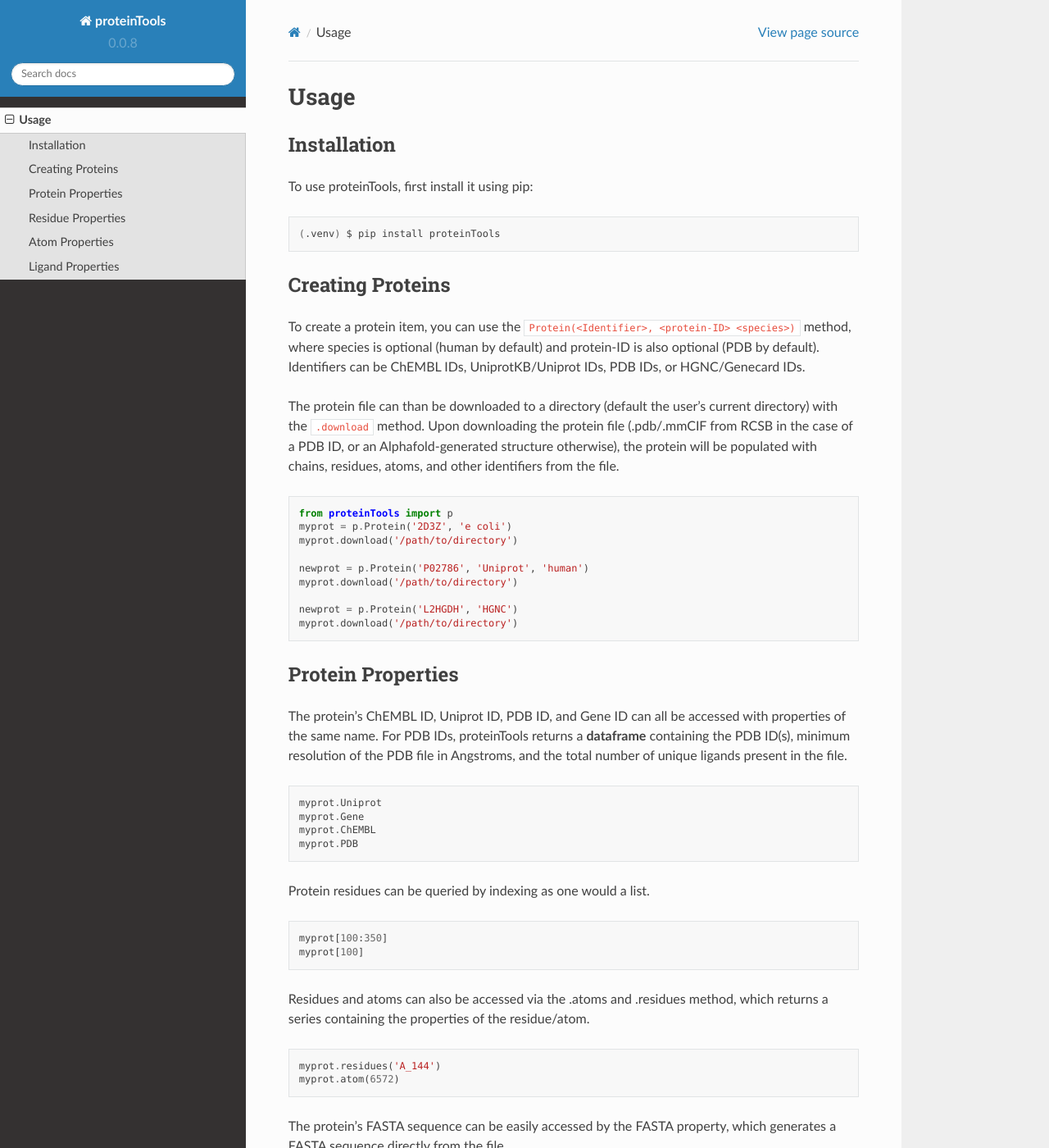
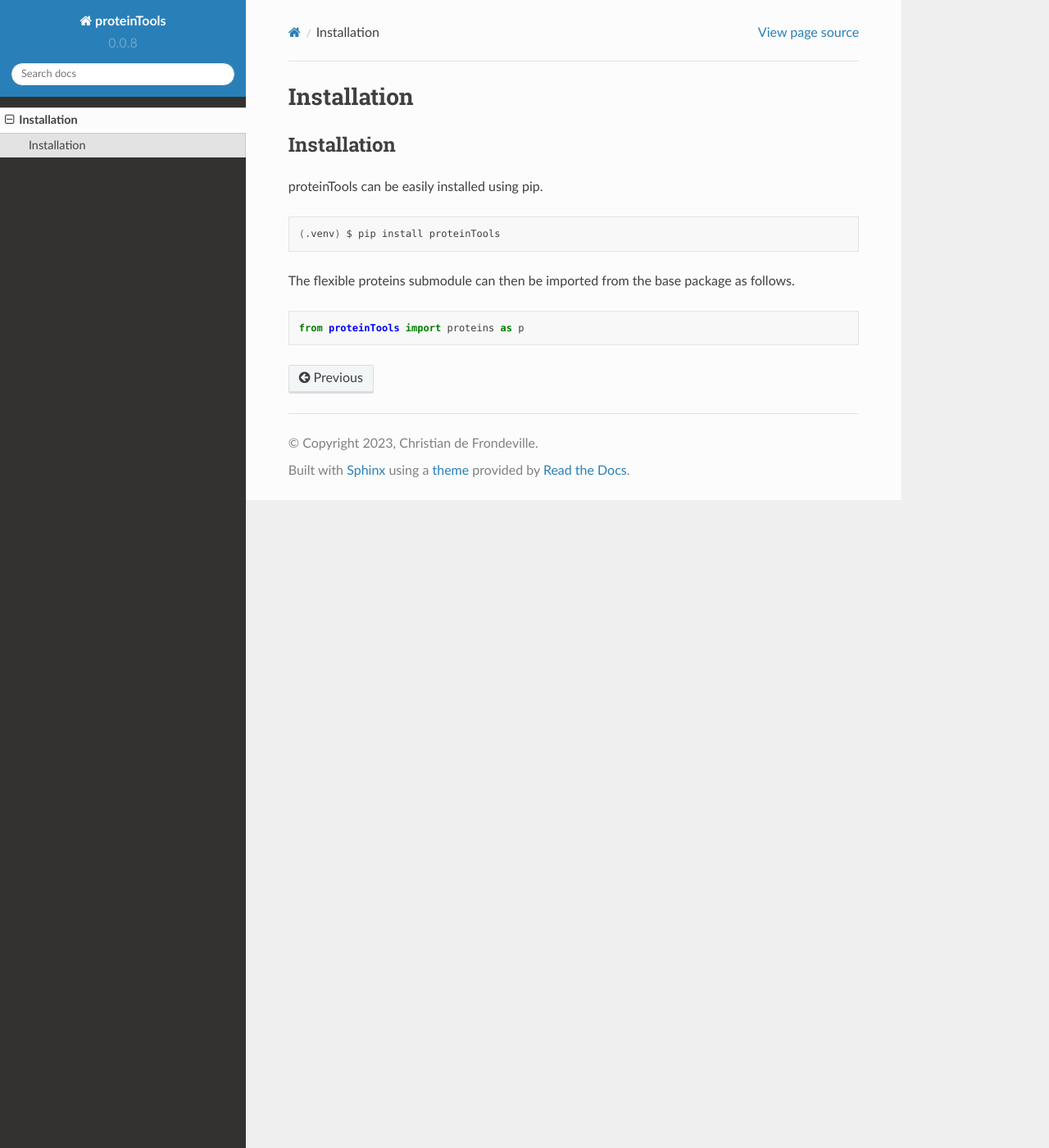
Before and after one commit to tiger1deF/proteinTools, a Sphinx documentation site: the page built from docs/source/usage.rst, in a window 1280 px wide and 1400 px high. Shown: the whole window at 82% size. Built offline with Sphinx 7.4.7 and the Read the Docs theme 2.0.0, drawn with Linux system fonts in a browser that asks for light colours; some of the changed text lies outside the part shown.

Commit message:
Update usage.rst

```diff
--- a/docs/source/usage.rst
+++ b/docs/source/usage.rst
@@ -1,138 +1,19 @@
-Usage
-=====
+Installation
+=============
 
 .. _installation:
 
 Installation
 ------------
 
-To use proteinTools, first install it using pip:
+proteinTools can be easily installed using pip.
 
 .. code-block:: bash
 
    (.venv) $ pip install proteinTools
 
-Creating Proteins
-----------------
-
-To create a protein item, you can use the ``Protein(<Identifier>, <protein-ID> <species>)`` method, where
-species is optional (human by default) and protein-ID is also optional (PDB by default). Identifiers can be ChEMBL IDs, UniprotKB/Uniprot IDs, PDB IDs, or HGNC/Genecard IDs.
-
-The protein file can than be downloaded to a directory (default the user's current directory) with the ``.download`` method. Upon downloading the protein file (.pdb/.mmCIF from RCSB in the case of a PDB ID, or an Alphafold-generated structure otherwise), the protein will be populated with chains, residues, atoms, and other identifiers from the file.
+The flexible proteins submodule can then be imported from the base package as follows.
 
 .. code-block:: python
 
-   from proteinTools import p
-   myprot = p.Protein('2D3Z', 'e coli')
-   myprot.download('/path/to/directory')
-
-   newprot = p.Protein('P02786', 'Uniprot', 'human')
-   myprot.download('/path/to/directory')
-
-   newprot = p.Protein('L2HGDH', 'HGNC')
-   myprot.download('/path/to/directory')
-
-Protein Properties
-------------------
-The protein's ChEMBL ID, Uniprot ID, PDB ID, and Gene ID can all be accessed with properties of the same name. For PDB IDs, proteinTools returns a **dataframe** containing the PDB ID(s), minimum resolution of the PDB file in Angstroms, and the total number of unique ligands present in the file.
-
-.. code-block:: python
-
-   myprot.Uniprot
-   myprot.Gene
-   myprot.ChEMBL
-   myprot.PDB
-
-Protein residues can be queried by indexing as one would a list.
-
-.. code-block:: python
-
-   myprot[100:350]
-   myprot[100]
-
-Residues and atoms can also be accessed via the .atoms and .residues method, which returns a series containing the properties of the residue/atom.
-
-.. code-block:: python
-
-   myprot.residues('A_144')
-   myprot.atom(6572)
-
-The protein's FASTA sequence can be easily accessed by the FASTA property, which generates a FASTA sequence directly from the file.
-
-.. code-block:: python
-
-   myprot.FASTA
-
-Protein interactions can be accessed with the property of the same name, returning BindingDB ligands and their activities, ChEMBL ligands and their activities (all in uM) and the ID of STITCH ligands and proteins, all returned in a dictionary.
-
-.. code-block:: python
-
-   myprot.interactions
-
-The total amount of residues in the protein is obtainable simply by using the len() magic method.
-
-.. code-block:: python
-
-   protein_length = len(myprot)
-
-A list of every atom in the protein and their properties can be created with the .to_csv(<destination>) method, where the default destination is the user's current directory.
-
-.. code-block:: python
-
-   myprot.to_csv('/path/to/directory')
-
-the .ligands method (only for PDB proteins) returns a single-row dataframe containing the primary ligand as well as all unique cofactors in the protein structure.
-
-.. code-block:: python
-
-   unique_ligands = myprot.ligands
-
-Ligands can be queried from the .ligand_list attribute, which returns a list of every unique ligand position of every ligand present in the structural file (outside of water moelecules). Ligand properties are described below.
-
-.. code-block:: python
-
-   for ligand in myprot.ligand_list:
-         ligands.append(ligand)
-
-Residue Properties
--------------------
-
-Residue amino acids (AA), chain, atoms, index, and name can be accessed by properties of the same title.
-
-.. code-block:: python
-
-   myprot[1].name
-   myprot.residues('A433')['name']
-   myprot[5].AA
-   myprot[8].chain
-   myprot[2].atoms
-   residues = myprot[1:100]
-
-The center of mass of each residue can be calculated with the ``.center`` property, which returns a list of the x, y, and z coordinate of the residue center.
-
-Atom Properties
-----------------
-
-The x, y, and z coordinate of atoms, as well as their mass, element, line (line data from protein file), and the residue it is part of can be accessed by properties of the same title.
-
-.. code-block:: python
-
-   residue, elements = myprot.residue('B123'), []
-   for atom in residue.atoms:
-        elements.append(atom.element)
-
-Ligand Properties
---------------
-If the protein is a PDB file containing ligands (that are not water molecules), they will automatically be added to the .ligands protein attribute. The ligand ID as present in the PDB file can be accessed with the ID attribute, and atoms of the atom class can be accessed with the atoms attribute.
-
-The center of mass of each ligand can be calculated with the ``.center`` property.
-
-The ligand file can be downloaded by the ``.download('/path/to/file')`` method, which defaults to the user's current directory and saves the ligand in .sdf format.
-
-.. code-block:: python
-
-   ligand = protein.ligand_list[3]
-   ligand.download()
-   for ligand in protein.ligand_list:
-       print(ligand.ID)
-       print(ligand.center)
+   from proteinTools import proteins as p
```
